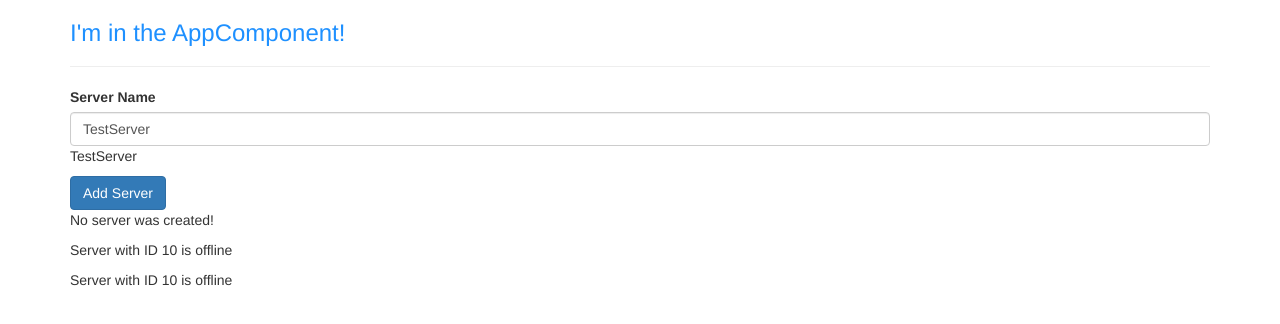
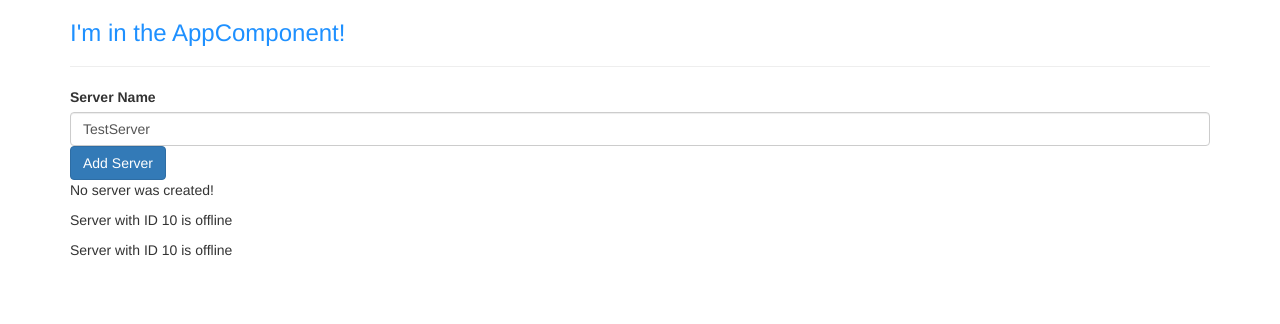
Before and after one commit to gaetanBloch/angular-basics, an Angular app: page / in a window 1280 px wide. Shown: the top 324 px of the page. Built offline with nearby package versions, Linux system fonts and the light colour scheme.

Commit message:
Use all forms of data binding

```diff
--- a/src/app/servers/servers.component.html
+++ b/src/app/servers/servers.component.html
@@ -7,7 +7,7 @@
   type="text"
   class="form-control"
   [(ngModel)]="serverName">
-<p>{{ serverName }}</p>
+<!--<p>{{ serverName }}</p>-->
 <button
   class="btn btn-primary"
   [disabled]="!allowNewServer"
--- a/src/app/servers/servers.component.ts
+++ b/src/app/servers/servers.component.ts
@@ -25,7 +25,7 @@ export class ServersComponent implements OnInit {
   }
 
   onCreateServer() {
-    this.serverCreationStatus = 'Sever was created!';
+    this.serverCreationStatus = 'Sever was created! Name is ' + this.serverName;
   }
 
   onUpdateServerName(event: Event) {
```
